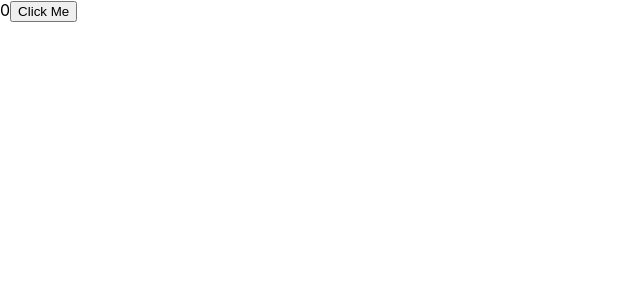
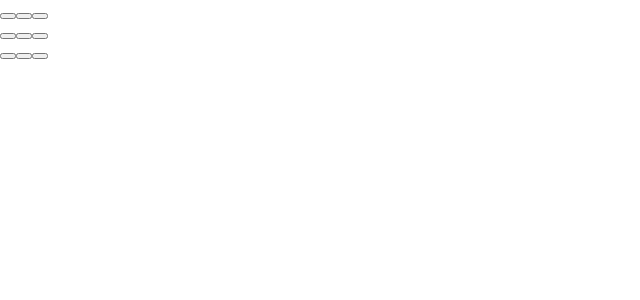
Before and after one commit to juwentao/RMP-HNU, a React (Create React App) app: page / in a window 1280 px wide. Shown: the top 300 px of the page, without its empty margins (0-640 px from the left). Built offline with nearby package versions, Linux system fonts and the light colour scheme.

Commit message:
chore: Refactor Tic Tac Toe game component structure and logic

```diff
--- a/src/App.js
+++ b/src/App.js
@@ -1,19 +1,68 @@
 import { useState } from 'react';
-function App() {
-    function handleClick() {
-        console.log('Button clicked');
-        setContent(content + 1)
-        if (content === 4) {
-            alert(`Count: ${content + 1}`);
-        }
-    }
-    const [content, setContent] = useState(0)
+
+function Square({ value, onSquareClick }) {
     return (
-    <div>
-            {content}
-            <button onClick={handleClick}>Click Me</button>
-    </div>
-  );
+        <button
+            className="square"
+            onClick={onSquareClick}
+        >
+            {value}
+        </button>
+    );
 }
 
-export default App;
+export default function Board() {
+    const [squares, setSquares] = useState(Array(9).fill(null));
+    const [xIsNext, setXIsNext] = useState(true);
+    function calculateWinner(squares) {
+        const lines = [
+            [0, 1, 2],
+            [3, 4, 5],
+            [6, 7, 8],
+            [0, 3, 6],
+            [1, 4, 7],
+            [2, 5, 8],
+            [0, 4, 8],
+            [2, 4, 6]
+        ];
+        for (let i = 0; i < lines.length; i++) {
+            const [a, b, c] = lines[i];
+            if (squares[a] && squares[a] === squares[b] && squares[a] === squares[c]) {
+                return squares[a];
+            }
+        }
+        return null;
+    }
+    function handleClick(i) {
+        if (squares[i] || calculateWinner(squares)) {
+            return;
+        }
+        const newSquares = squares.slice();
+        if (xIsNext) {
+            newSquares[i] = "X";
+        } else {
+            newSquares[i] = "O";
+        }
+        setSquares(newSquares);
+        setXIsNext(!xIsNext)
+    }
+    return (
+        <>
+            <div className="board-row">
+                <Square value={squares[0]} onSquareClick={() => handleClick(0)} />
+                <Square value={squares[1]} onSquareClick={() => handleClick(1)} />
+                <Square value={squares[2]} onSquareClick={() => handleClick(2)} />
+            </div>
+            <div className="board-row">
+                <Square value={squares[3]} onSquareClick={() => handleClick(3)} />
+                <Square value={squares[4]} onSquareClick={() => handleClick(4)} />
+                <Square value={squares[5]} onSquareClick={() => handleClick(5)} />
+            </div>
+            <div className="board-row">
+                <Square value={squares[6]} onSquareClick={() => handleClick(6)} />
+                <Square value={squares[7]} onSquareClick={() => handleClick(7)} />
+                <Square value={squares[8]} onSquareClick={() => handleClick(8)} />
+            </div>
+        </>
+    );
+}
```
